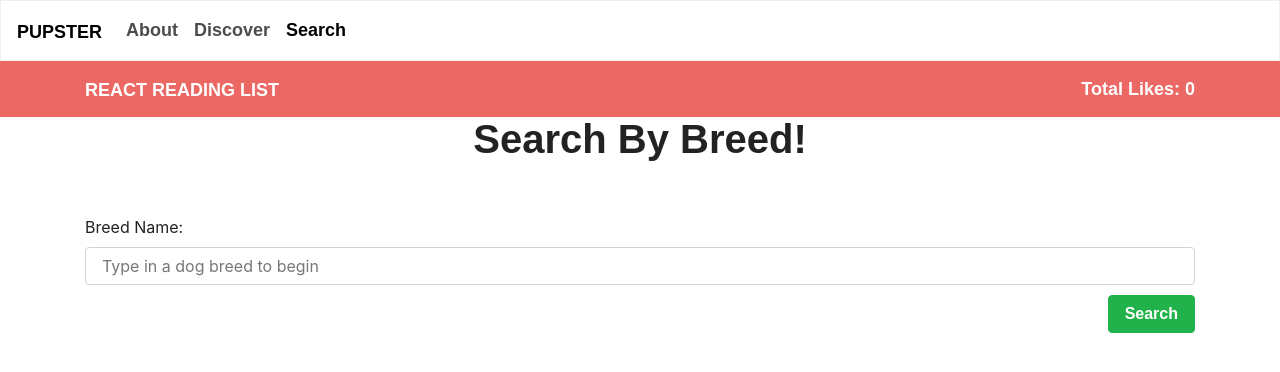
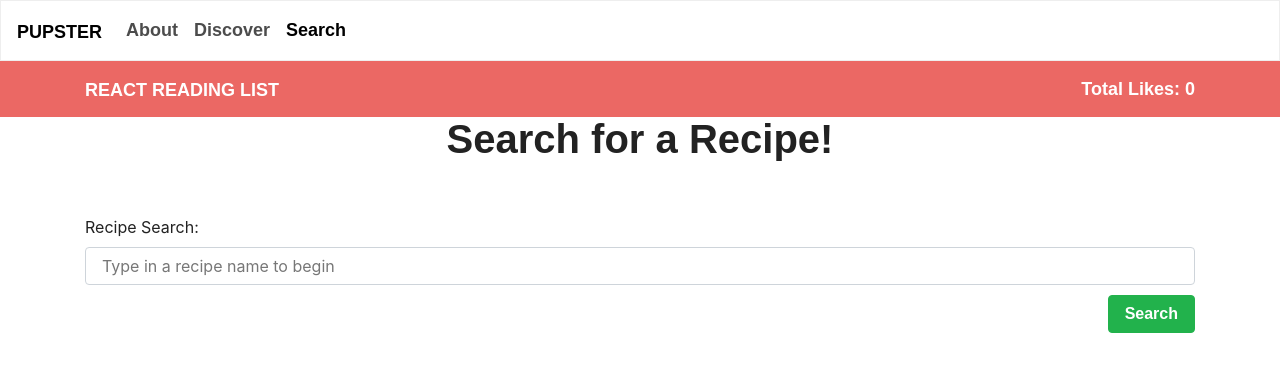
Before and after one commit to krtong/project-3, a React (Create React App) app in the folder client/: page /search in a window 1280 px wide. Shown: the top 372 px of the page. Built offline with nearby package versions, Linux system fonts and the light colour scheme; a web font is replaced by a local one.

Commit message:
api setup

```diff
--- a/client/src/components/RecipeSearchForm/index.js
+++ b/client/src/components/RecipeSearchForm/index.js
@@ -6,22 +6,17 @@ function RecipeSearchForm(props) {
   return (
     <form className="search">
       <div className="form-group">
-        <label htmlFor="breed">Breed Name:</label>
+        <label htmlFor="breed">Recipe Search:</label>
         <input
           value={props.search}
           onChange={props.handleInputChange}
-          name="breed"
-          list="breeds"
+          name="recipe"
+          list="recipes"
           type="text"
           className="form-control"
-          placeholder="Type in a dog breed to begin"
+          placeholder="Type in a recipe name to begin"
           id="breed"
         />
-        <datalist id="breeds">
-          {props.breeds.map(breed => (
-            <option value={breed} key={breed} />
-          ))}
-        </datalist>
         <button type="submit" onClick={props.handleFormSubmit} className="btn btn-success">
           Search
         </button>
--- a/client/src/pages/RecipeSearch.js
+++ b/client/src/pages/RecipeSearch.js
@@ -42,7 +42,7 @@ class Search extends Component {
     return (
       <div>
         <Container style={{ minHeight: "80%" }}>
-          <h1 className="text-center">Search By Breed!</h1>
+          <h1 className="text-center">Search for a Recipe!</h1>
           <Alert
             type="danger"
             style={{ opacity: this.state.error ? 1 : 0, marginBottom: 10 }}
```
